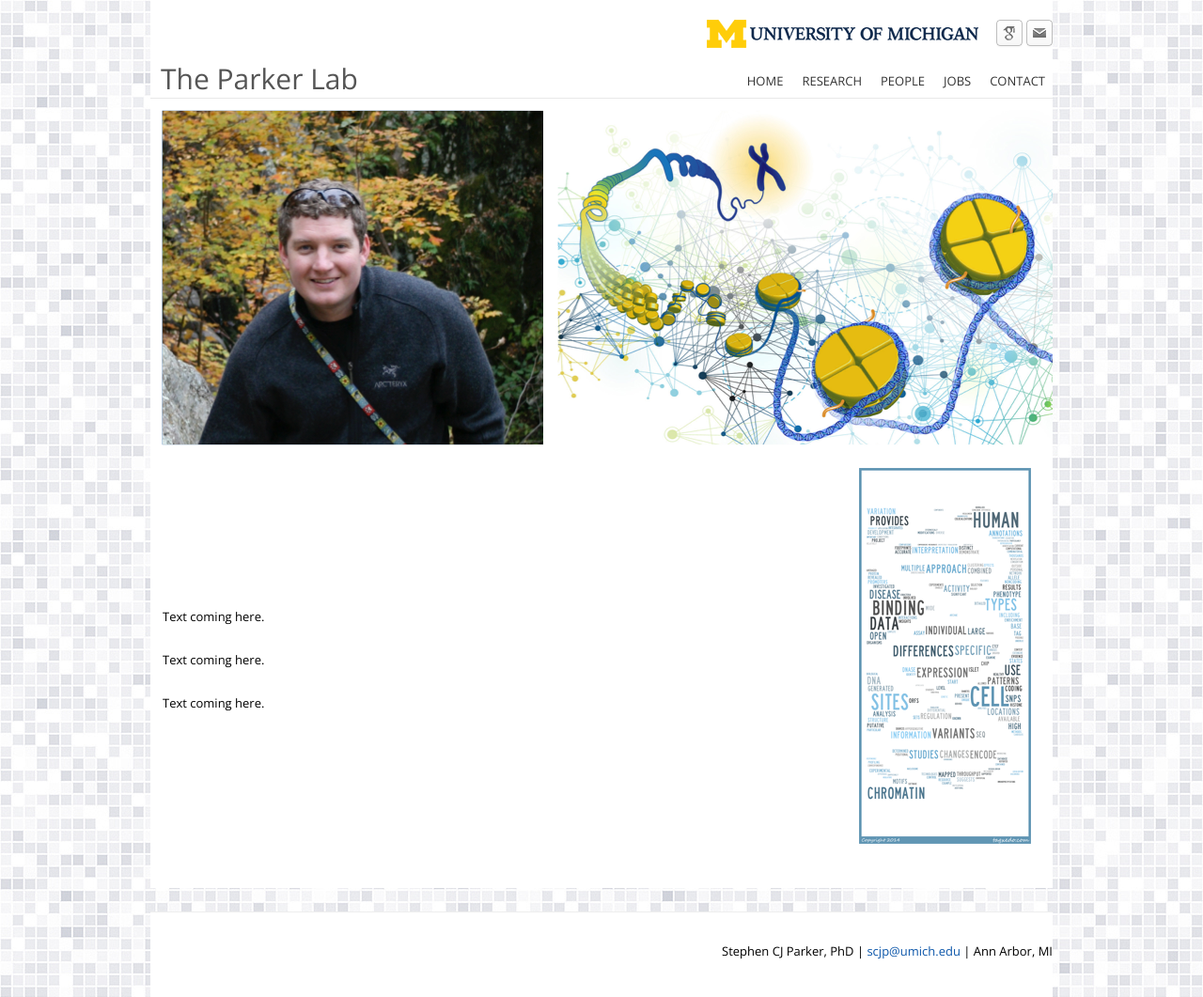
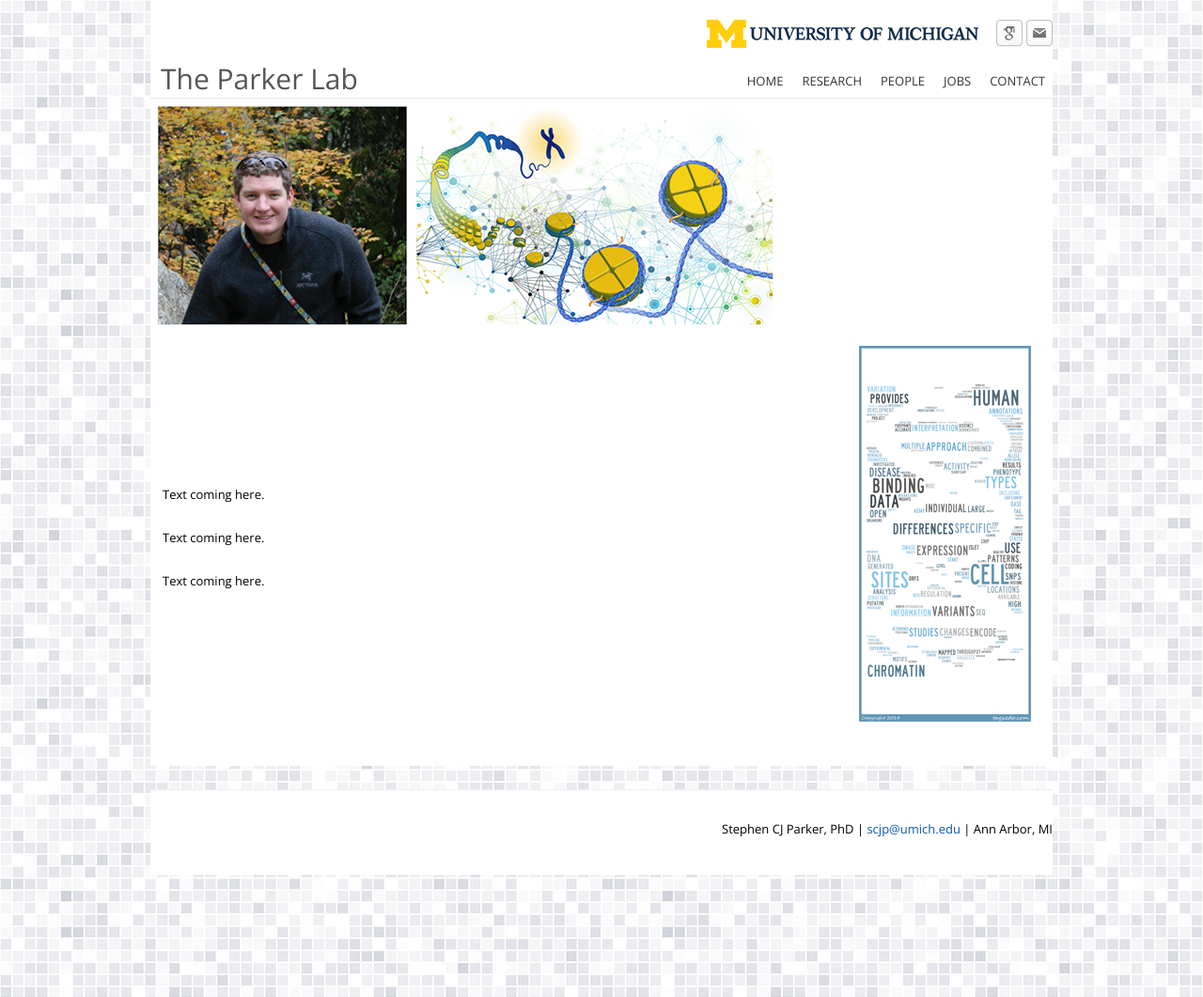
Before and after one commit to scjparker/scjparker.github.io, a Jekyll site: the page built from index.html, in a window 1280 px wide. Shown: the whole page at 94% size. Built offline with Jekyll 4.4.1, drawn with Linux system fonts in a browser that asks for light colours; nearby versions of some CDN libraries.

Commit message:
banner small

```diff
--- a/css/main_style.css
+++ b/css/main_style.css
@@ -1,5 +1,5 @@
-.short-header-page #banner-image-wrap { width: 100%; height: 380px; }
-.short-header-page .wsite-header { width: 100%; height: 380px; background: url(../assets/images/banner.png) no-repeat; }
+.short-header-page #banner-image-wrap { width: 100%; height: 250px; }
+.short-header-page .wsite-header { width: 100%; height: 250px; background: url(../assets/images/banner_small.png) no-repeat; }
 #header-wrap, #banner-wrap, #nav-wrap, #main-wrap, #footer-wrap { width:100%; }
 .container { margin: 0 auto; width: 960px; background: #fff; }
 #header { border-collapse: collapse; border-spacing: 0; text-align:right; height:20px; width:100%; }
```
Also changed, not shown: assets/images/banner_small.png (added).
